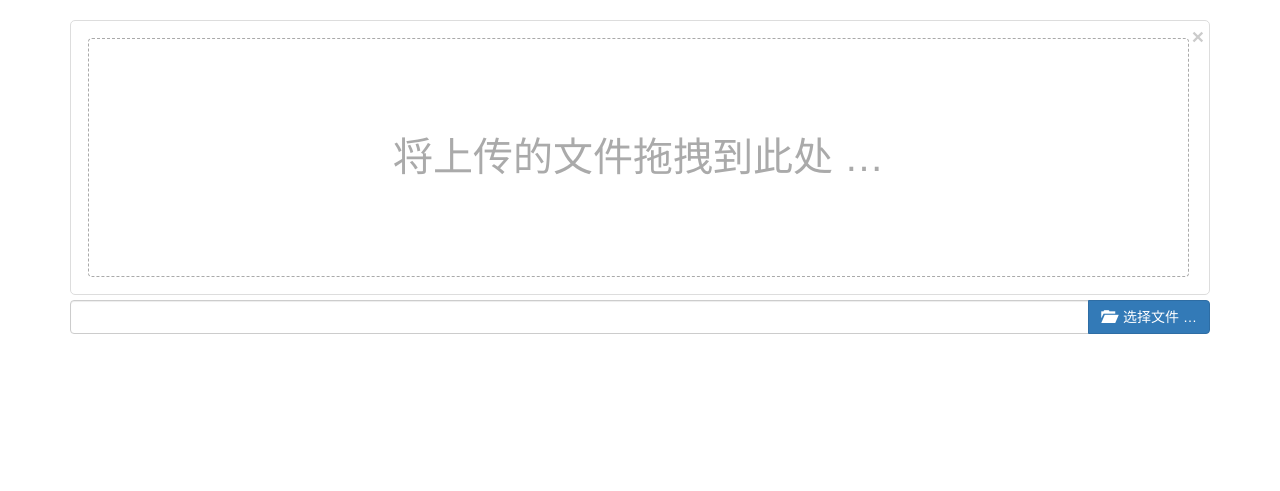
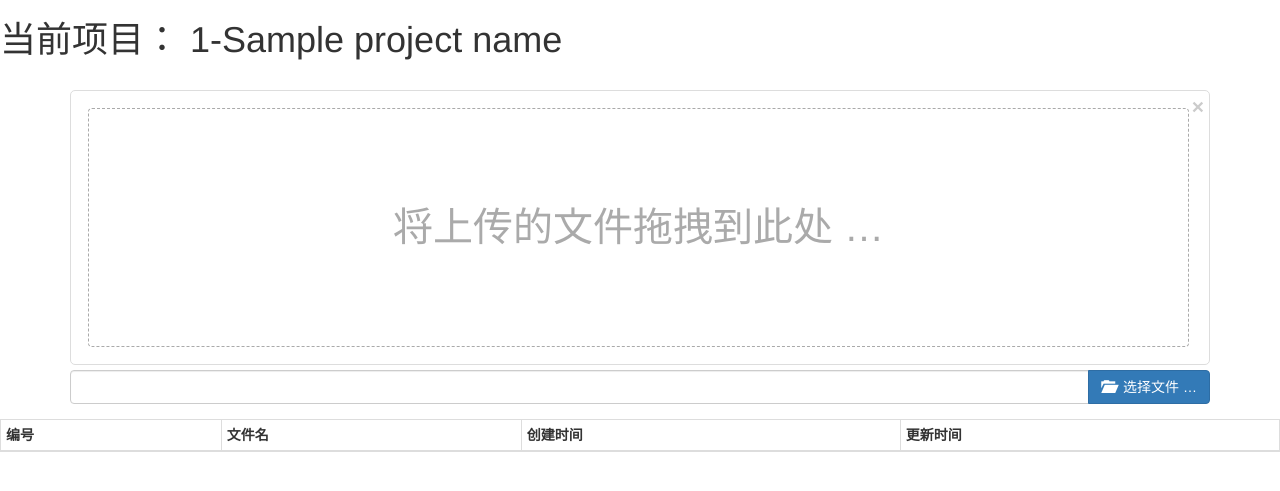
Before and after one commit to jamebluntcc/myflask, a Flask app: template templates/upload_project_file.html in a window 1280 px wide. Shown: the top 491 px of the page. Run offline with Flask 2, Linux system fonts and the light colour scheme; the template is opened without the code that fills it: most values are stand-ins (such as "Sample title", 1, 10 or a date in 2020); data that the repository does not hold is empty; some libraries are stand-ins or nearby versions.

Commit message:
add upload project function.

```diff
--- a/interface.py
+++ b/interface.py
@@ -1,5 +1,6 @@
 #coding=utf-8
 import datetime
+import time
 import os
 import xlrd
 from openpyxl import Workbook
@@ -165,7 +166,8 @@ def show_all_data(username, role='user'):
     db = DBConn()
     result = db.execute(cmd)
     for i in result:
-        data.append(dict(i))
+        temp_dict = dict(i)
+        data.append(temp_dict)
 
     return data
 
@@ -519,12 +521,10 @@ def export_user_info():
     return file_name
 
 
-def upload_project_file(io_stream, filename, project_id):
+def upload_project_file(io_stream, filename, project_number, project_name):
     filename = filename.split('\\')[-1]
-    cmd = "select project_number,project_name from sample_project_master where id=%s" % project_id
-    results = DBConn().execute(cmd, get_all=False)
-    project_name = str(results[0])+'-'+results[1] if results else 'unknown_project'
-    upload_path = os.path.join(os.path.dirname(__file__), 'static/import/', project_name)
+    project_folder = project_number + '-' + project_name
+    upload_path = os.path.join(os.path.dirname(__file__), 'static/import/', project_folder)
     if not os.path.exists(upload_path):
         os.makedirs(upload_path)
     file_path = os.path.join(upload_path, filename)
@@ -546,6 +546,24 @@ def upload_project_file(io_stream, filename, project_id):
 
     return {'data': '', 'errcode': 0, 'msg': "upload ok!"}
 
+
+def get_project_files(project_number, project_name):
+    file_list = []
+    project_folder = project_number + '-' + project_name
+    project_folder_path = os.path.join(os.path.dirname(__file__), 'static/import/', project_folder)
+    files = os.listdir(project_folder_path)
+    for file_name in files:
+        file_path = os.path.join(project_folder_path, file_name)
+        stat_info = os.stat(file_path)
+        file_list.append({
+            'file_name': file_name,
+            'create_time': time.strftime("%Y-%m-%d %H:%M:%S", time.localtime(stat_info.st_ctime)),
+            'update_time': time.strftime("%Y-%m-%d %H:%M:%S", time.localtime(stat_info.st_mtime))
+        })
+
+    return {'data': file_list, 'errcode': 0, 'msg': ""}
+
+
 if __name__ == '__main__':
     # print transfer_excel_to_json('/home/chenjialin/下载/Table.1.xls')
-    export_user_info()
+    print get_project_files('111', '111')
--- a/static/js/fileinput.js
+++ b/static/js/fileinput.js
@@ -1164,6 +1164,7 @@
             self.ajaxRequests.push($.ajax(settings));
         },
         initUploadSuccess: function (out, $thumb, allFiles) {
+            console.log('adfadfadf')
             var self = this, append, data, index, $newThumb, content, config, tags;
             if (typeof out !== 'object' || $.isEmptyObject(out)) {
                 return;
--- a/templates/upload_project_file.html
+++ b/templates/upload_project_file.html
@@ -9,9 +9,11 @@
     <script src="/static/js/fileinput.js/"></script>
     <!--<script src="../js/fileinput.js" type="text/javascript"></script>-->
     <script src="/static/js/bootstrap.js/"></script>
+    <script src="/static/js/main.js"></script>
     <!--<script src="../js/bootstrap.min.js" type="text/javascript"></script>-->
 </head>
 <body>
+    <h1>当前项目： {{ project_number }}-{{ project_name }}</h1>
     <div class="container kv-main">
 
             <br>
@@ -22,11 +24,25 @@
                 </div>
 
             </form>
-        </div>
+    </div>
+    <table class="table table-bordered table-condensed">
+        <thead>
+            <tr><th>编号</th><th>文件名</th><th>创建时间</th><th>更新时间</th></tr>
+        </thead>
+        <tbody id="project_files">
+
+        </tbody>
+    </table>
 </body>
 <script>
-     $("#file-1").fileinput({
-        uploadUrl: '/upload_project_file?project_id={{ project_id }}', // you must set a valid URL here else you will get an error
+    $(document).ready(function(){
+        show_uploaded_files();
+    });
+
+    var project_number = "{{ project_number }}";
+    var project_name = "{{ project_name }}";
+    $("#file-1").fileinput({
+        uploadUrl: '/upload_project_file?project_number={{ project_number }}&project_name={{ project_name }}', // you must set a valid URL here else you will get an error
         allowedFileExtensions : ['jpg', 'png','gif', 'xlsx'],
         overwriteInitial: false,
         maxFileSize: 5000,
@@ -34,7 +50,30 @@
         //allowedFileTypes: ['image', 'video', 'flash'],
         slugCallback: function(filename) {
             return filename.replace('(', '_').replace(']', '_');
+        },
+        initUploadSuccess: function() {
+            show_uploaded_files();
         }
 	});
+
+    function show_uploaded_files() {
+        var class_style = ['success', 'error' , 'warning', 'info'];
+        ajaxSend('get_project_files', {'project_number': project_number, 'project_name': project_name}, function (data) {
+            var all_files = data['data'];
+            var obj = $("#project_files");
+            var html = '';
+            for (var i = 0; i < all_files.length; i++) {
+                html += "<tr class='"+class_style[i%4]+"'><td>"+ (i+1) +"</td><td>"+
+                        "<a href='/static/import/"+project_number+'-'+ project_name +"/"
+                        + all_files[i]['file_name'] +"'>"
+                        + all_files[i]['file_name'] +"</a>"
+                        +"</td><td>"+all_files[i]['create_time']+"</td><td>"+
+                        all_files[i]['update_time'] +"</td></tr>";
+            }
+            obj.children().remove();
+            obj.append(html);
+        });
+    }
+
 </script>
 </html>
--- a/templates/user_input.html
+++ b/templates/user_input.html
@@ -158,11 +158,6 @@ li {float: left; list-style: none}
         {% endif %}
         <table id="input_detail_info"></table>
 	</div>
-    <h1>Upload File</h1>
-    <form action="upload" method="post" enctype="multipart/form-data">
-        <input type="file" multiple="" name="file[]" class="span3" /><br/>
-        <input type="submit" value="Upload" class="span2">
-   </form>
     <br>
     <br>
     {% if action=='new' %}
--- a/views.py
+++ b/views.py
@@ -242,11 +242,12 @@ def upload():
 
 @app.route('/upload_project_file', methods=['GET', 'POST'])
 def upload_project_file():
-    project_id = request.args.get('project_id')
+    project_name = request.args.get('project_name')
+    project_number = request.args.get('project_number')
     io_stream = request.files['file_data']
-    filename = secure_filename(io_stream.filename)
+    filename = io_stream.filename
     try:
-        ret = interface.upload_project_file(io_stream, filename, project_id)
+        ret = interface.upload_project_file(io_stream, filename, project_number, project_name)
     except Exception, e:
         import traceback
         traceback.print_exc()
@@ -261,7 +262,18 @@ def export_user_info():
 
 @app.route('/get_upload_page', methods=['GET', 'POST'])
 def get_upload_page():
-    return render_template('upload_project_file.html', project_id=1)
+    project_number = request.args.get('project_number')
+    project_name = request.args.get('project_name')
+    return render_template('upload_project_file.html', project_number=project_number, project_name=project_name)
+
+
+@app.route('/get_project_files', methods=['GET', 'POST'])
+def get_project_files():
+    project_number = request.args.get('project_number')
+    project_name = request.args.get('project_name')
+
+    return jsonify(interface.get_project_files(project_number, project_name))
+
 
 if __name__ == '__main__':
     app.run(host='0.0.0.0', port=5000, debug=False)
```
Also changed, not shown: templates/main2.html (+35 -20 lines).
